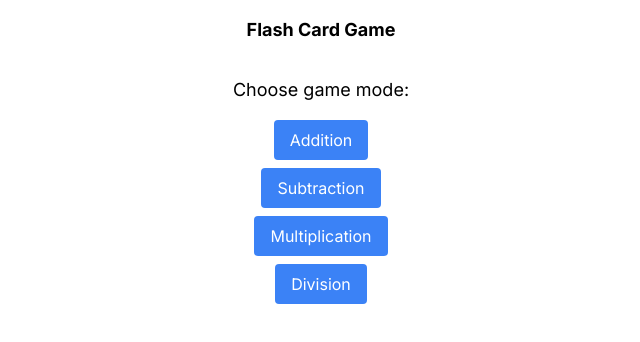
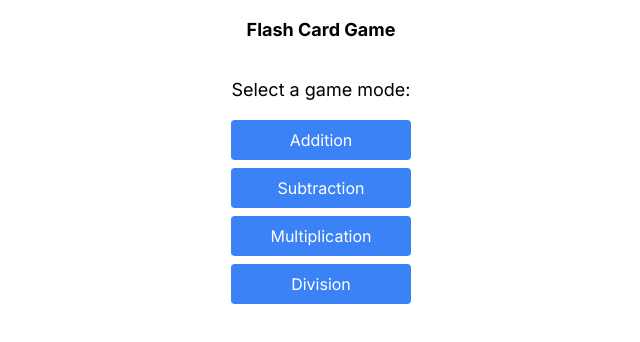
Before and after one commit to s7u4rt99/flash-card-game, a Next.js app: page / in a window 1280 px wide. Shown: the top 342 px of the page, without its empty margins (319-959 px from the left). Built offline with nearby package versions, Linux system fonts and the light colour scheme.

Commit message:
fix button width

```diff
--- a/src/app/page.tsx
+++ b/src/app/page.tsx
@@ -1,7 +1,7 @@
 "use client";
 
 import { useState, useEffect, SetStateAction } from "react";
-import { GameMode } from '../../utils/enums/gameMode';
+import { GameMode } from "../../utils/enums/gameMode";
 
 export default function Home() {
   const [firstValue, setFirstValue] = useState(1);
@@ -41,11 +41,13 @@ export default function Home() {
     };
   }, [startGame, gameTimer]);
 
-  const handleInputChange = (e: { target: { value: SetStateAction<string>; }; }) => {
+  const handleInputChange = (e: {
+    target: { value: SetStateAction<string> };
+  }) => {
     setUserAnswer(e.target.value);
   };
 
-  const handleKeyDown = (e: { key: string; }) => {
+  const handleKeyDown = (e: { key: string }) => {
     if (e.key === "Enter") {
       checkAnswer();
     }
@@ -179,29 +181,27 @@ export default function Home() {
         </div>
       ) : (
         <div className="flex flex-col items-center">
-          <p className="text-lg mb-4">
-            Choose game mode:
-          </p>
+          <p className="text-lg mb-4">Select a game mode:</p>
           <button
-            className="bg-blue-500 text-white px-4 py-2 rounded mb-2"
+            className="bg-blue-500 text-white px-4 py-2 rounded mb-2 w-full"
             onClick={() => handleStartGame(GameMode.Addition)}
           >
             Addition
           </button>
           <button
-            className="bg-blue-500 text-white px-4 py-2 rounded mb-2"
+            className="bg-blue-500 text-white px-4 py-2 rounded mb-2 w-full"
             onClick={() => handleStartGame(GameMode.Subtraction)}
           >
             Subtraction
           </button>
           <button
-            className="bg-blue-500 text-white px-4 py-2 rounded mb-2"
+            className="bg-blue-500 text-white px-4 py-2 rounded mb-2 w-full"
             onClick={() => handleStartGame(GameMode.Multiplication)}
           >
             Multiplication
           </button>
           <button
-            className="bg-blue-500 text-white px-4 py-2 rounded mb-2"
+            className="bg-blue-500 text-white px-4 py-2 rounded mb-2 w-full"
             onClick={() => handleStartGame(GameMode.Division)}
           >
             Division
```
